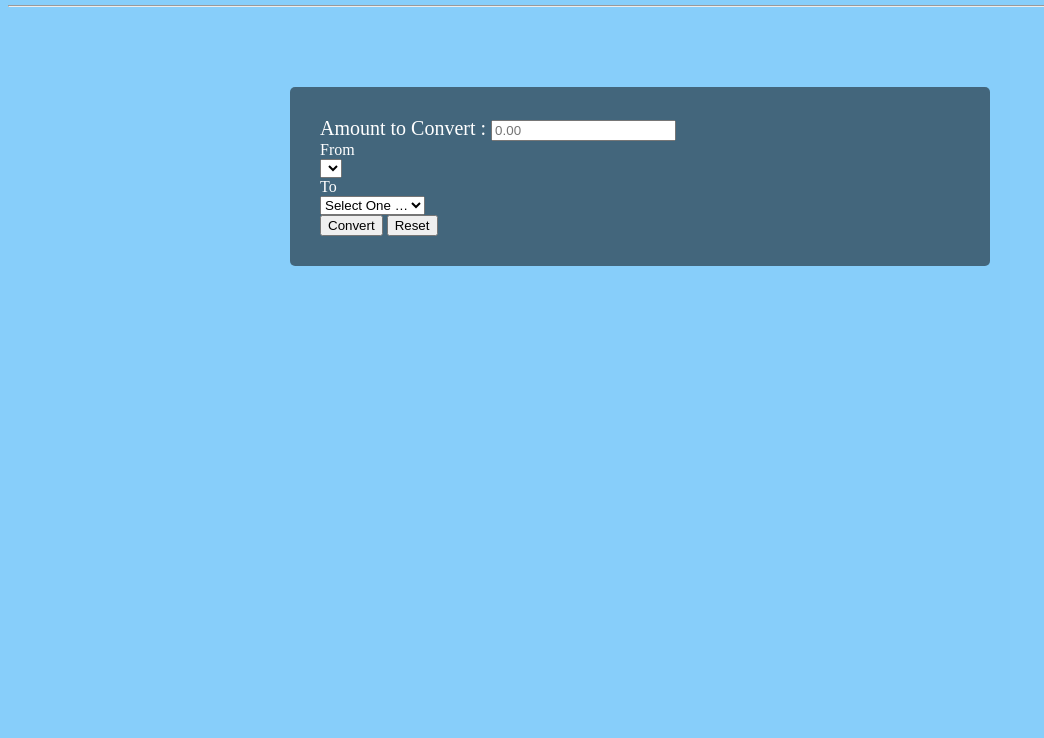
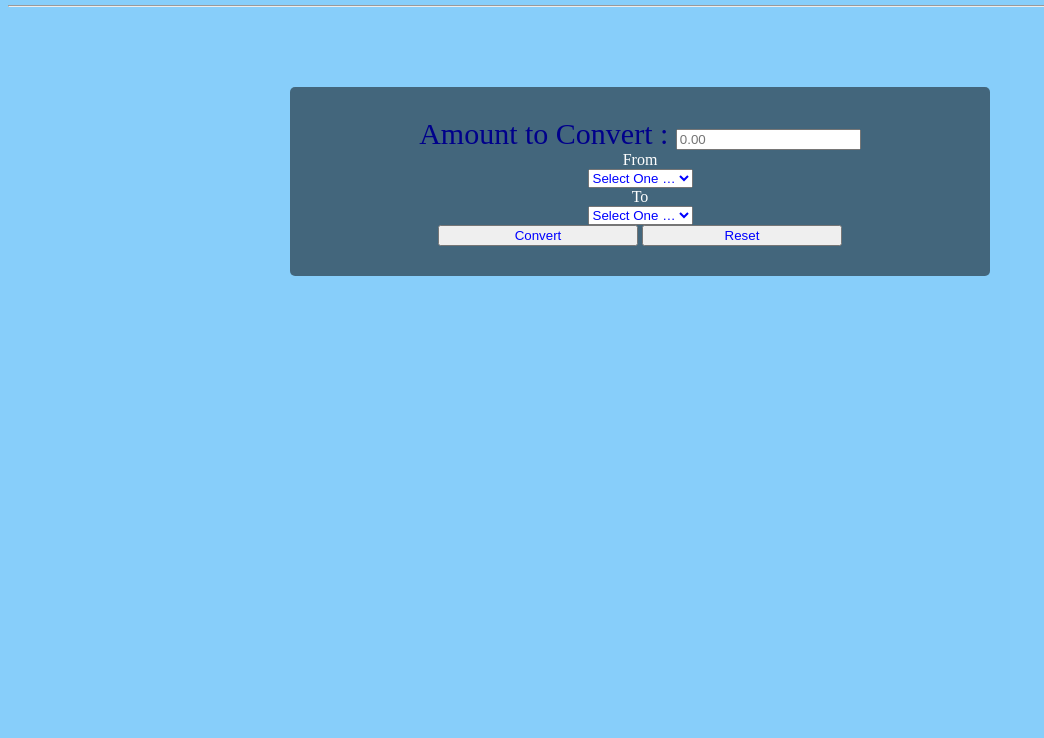
Before and after one commit to conorkek/cse121b, a plain HTML site: page project.html in a window 1280 px wide. Shown: the part 62-800 px from the top of the page, without its empty margins (0-1044 px from the left). Drawn offline with Linux system fonts and the light colour scheme.

Commit message:
final project edits

```diff
--- a/project.html
+++ b/project.html
@@ -1,11 +1,10 @@
 <html>
-
   <head>
-
-  <title>My first API script</title>
+  <title>Currency Converter</title>
   <link rel="stylesheet" href="styles/style.css">
   </head>
     <body>
+        <center>
       <!-- Currency Converter -->
       <h1 class="heading">
           Currency Converter
@@ -21,14 +20,14 @@
                   <input type="text" class="searchBox" placeholder="0.00" id="amount">
               </div>
               <div class="row">
-                  <div class="col">
+                  <div class="column">
                       <div class="input-group">
-                          <div class="input-prepend">
+                          <div class="input-add">
                               <span class="input-text">From</span>
                           </div>
-                          <select class="from" id="sel1">
-                              <!-- <option value="">Select One …</option> -->
-                              <!-- <option value="USD">USD</option>
+                          <select class="from" id="sell1">
+                              <option value="">Select One …</option>
+                              <option value="USD">USD</option>
                               <option value="AED">AED</option>
                               <option value="ARS">ARS</option>
                               <option value="AUD">AUD</option>
@@ -79,17 +78,17 @@
                               <option value="TWD">TWD</option>
                               <option value="UAH">UAH</option>
                               <option value="UYU">UYU</option>
-                              <option value="ZAR">ZAR</option> -->
+                              <option value="ZAR">ZAR</option>
                           </select>
                       </div>
                   </div>
 
-                  <div class="col">
+                  <div class="column">
                       <div class="input-group">
-                          <div class="input-prepend">
+                          <div class="input-add">
                               <span class="input-text">To</span>
                           </div>
-                          <select class="to" id="sel2">
+                          <select class="to" id="sell2">
                               <option value="">Select One …</option>
                               <option value="USD">USD</option>
                               <option value="AED">AED</option>
@@ -171,9 +170,9 @@
               </h2>
           </div>
       </div>
-
+    </center>
       <!-- linking script.js file -->
-      <script type="module" src="scripts/script.js"></script>
+      <script src="scripts/script.js"></script>
     </body>
 
 </html>
--- a/scripts/script.js
+++ b/scripts/script.js
@@ -53,11 +53,3 @@ function clearVal() {
     window.location.reload();
     document.getElementsByClassName("finalValue").innerHTML = "";
 };
-
-const countryCodes = object.keys(data.rates);
-
-// Use .map to create an array of HTML elements for each country code
-const countryElements = countryCodes.map((code) => `<option value=${code}>${code}</option>`).join('');
-
-// Insert the array into the HTML document
-document.getElementById('sel1').innerHTML = countryElements;
--- a/styles/style.css
+++ b/styles/style.css
@@ -3,9 +3,8 @@ body {
     color: black;
 
 }
-
 .heading {
-    font-family: 'Lobster', cursive;
+    font-family: 'Bungee Shade', cursive;
 }
 
 .main {
@@ -18,15 +17,23 @@ body {
 }
 
 label {
-    font-size: 20px;
+    font-size: 30px;
+    color: darkblue;
+}
+option {
+    color: blue;
 }
 
-.btn {
+button {
     width: 200px;
+    color:blue
+}
+input, select {
+    color:blue
 }
 
 #finalAmount {
-    font-family: 'Lobster', cursive;
+    font-family: 'Bungee Shade', cursive;
     display: none;
     margin: 50px auto;
 }
@@ -36,8 +43,12 @@ label {
 }
 
 .finalValue {
-    font-family: 'Lobster', cursive;
-    color:black
+    font-family: 'Bungee Shade', cursive;
+    color:blue
+}
+h2 {
+    font-family: 'Bungee Shade', cursive;
+    color:blue
 }
 
 @media (max-width: 768px) {
```
